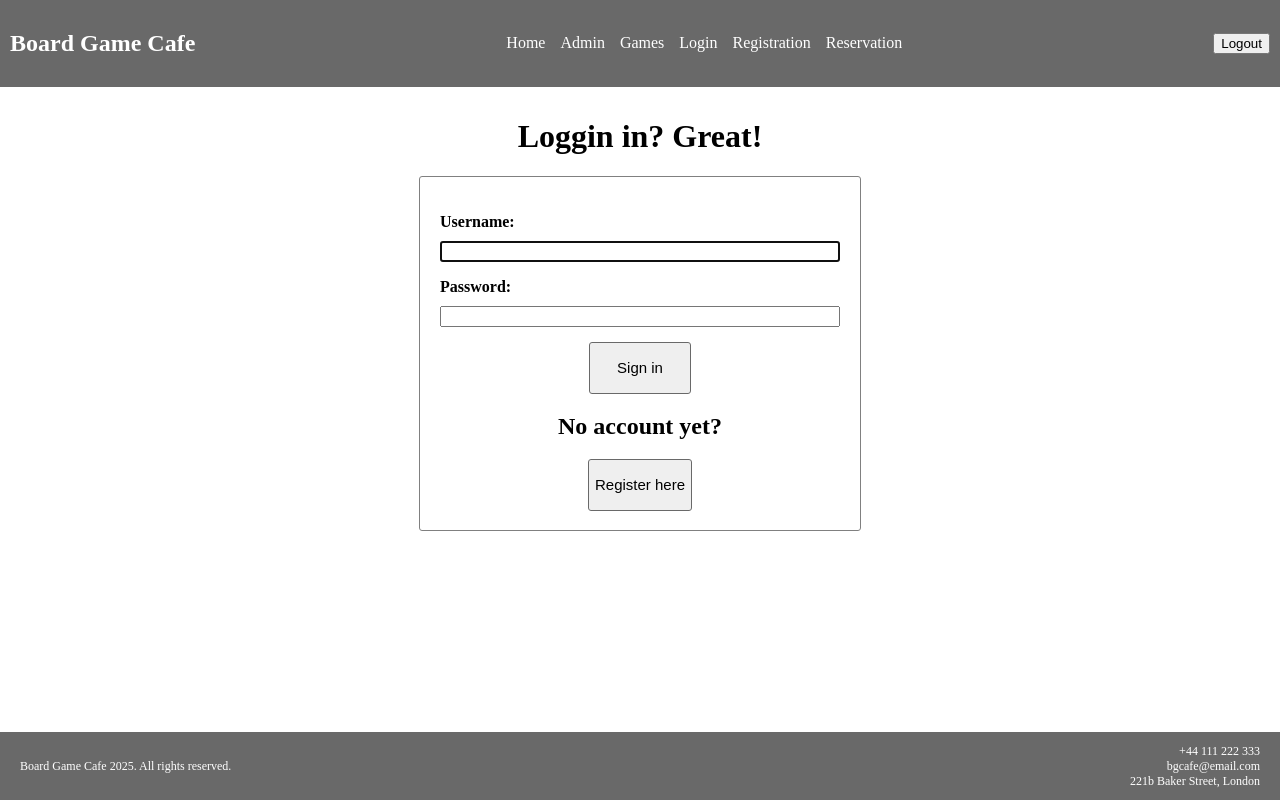
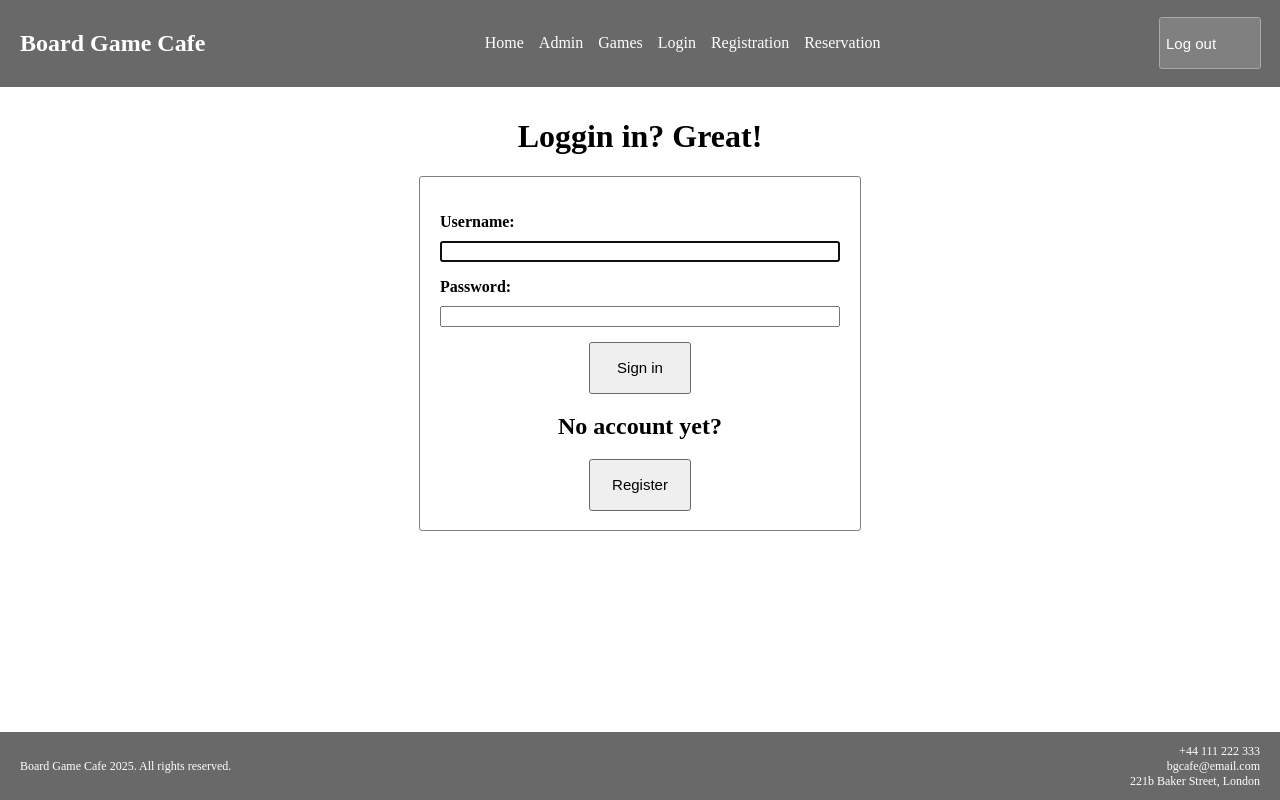
Before and after one commit to Corbo512/board_game_cafe, a Django app: page /accounts/login/ in a window 1280 px wide. Run offline with Django 5.2, Linux system fonts and the light colour scheme.

Commit message:
navbar padding

```diff
--- a/board_game_cafe/cafe_website/static/css/style.css
+++ b/board_game_cafe/cafe_website/static/css/style.css
@@ -20,7 +20,7 @@ nav {
     align-items: center;
     background-color: dimgray;
     color: white;
-    padding: 10px;
+    padding: 10px 20px;
 }
 
 nav ul {
@@ -38,6 +38,21 @@ nav ul li a {
 
 nav ul li a:hover {
     text-decoration: underline;
+}
+
+nav form button {
+    display: flex;
+    flex-direction: column;
+    justify-content: center;
+    align-content: center;
+    color: white;
+    background-color: gray;
+    border: none;
+    border-radius: 2px;
+    outline: 1px darkgray solid;
+    height: 50px;
+    width: 100px;
+    font-size: 15px;
 }
 
 footer {
@@ -146,14 +161,16 @@ input[type=submit] {
     border-radius: 2px;
     outline: 1px dimgray solid;
     height: 50px;
+    width: 100px;
     font-size: 15px;
+}
+
+.register-here-button a {
+    text-decoration: none;
+    color:black;
 }
 
 .register-here-button-container {
     display: flex;
     justify-content: center;
 }
-
-.register-here-container {
-
-}
--- a/board_game_cafe/cafe_website/templates/base.html
+++ b/board_game_cafe/cafe_website/templates/base.html
@@ -26,7 +26,7 @@
                 <div>
                 <form method="post" action="{% url 'logout' %}">
                     {% csrf_token %}
-                    <button>Logout</button>
+                    <button>Log out</button>
                 </form>
                 </div>
             </div>
--- a/board_game_cafe/cafe_website/templates/login.html
+++ b/board_game_cafe/cafe_website/templates/login.html
@@ -25,7 +25,9 @@
                     <h2>No account yet?</h2>
                 </div>
                 <div class="register-here-button-container">
-                <button class="register-here-button" name="Register Here">Register here</button>
+                <button class="register-here-button" name="Register Here">
+                    <a href="{% url 'register' %}">Register</a>
+                </button>
                 </div>
             </div>
         </form>
```
